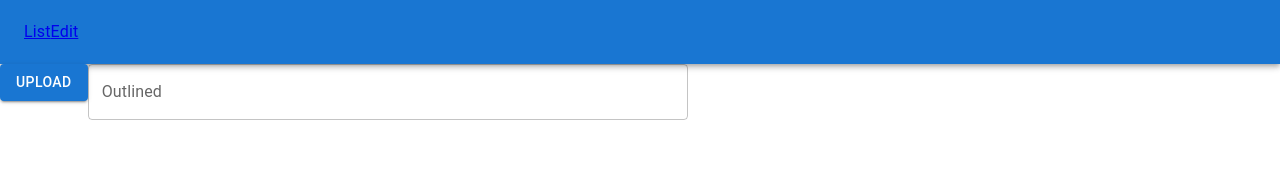
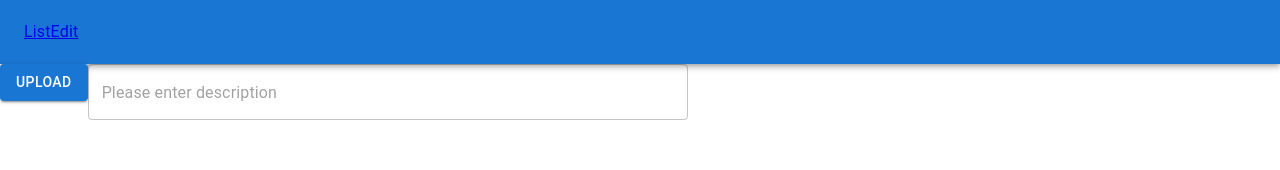
Before and after one commit to aishwary11/hr-file-uploader, a React (Create React App) app: page / in a window 1280 px wide. Shown: the top 170 px of the page. Built offline with nearby package versions, Linux system fonts and the light colour scheme.

Commit message:
placeholder added

```diff
--- a/src/components/Homepage.js
+++ b/src/components/Homepage.js
@@ -16,7 +16,7 @@ const Homepage = () => {
         Upload
         <input hidden accept="*" onChange={uploadMultipleFiles} multiple type="file" />
       </Button>
-      <TextField label="Outlined" placeholder="Please enter description" variant="outlined" style={{ width: '600px' }} />
+      <TextField placeholder="Please enter description" variant="outlined" style={{ width: '600px' }} />
     </>
   );
 };
```
Also changed, not shown: src/App.js (+0 -8 lines).
